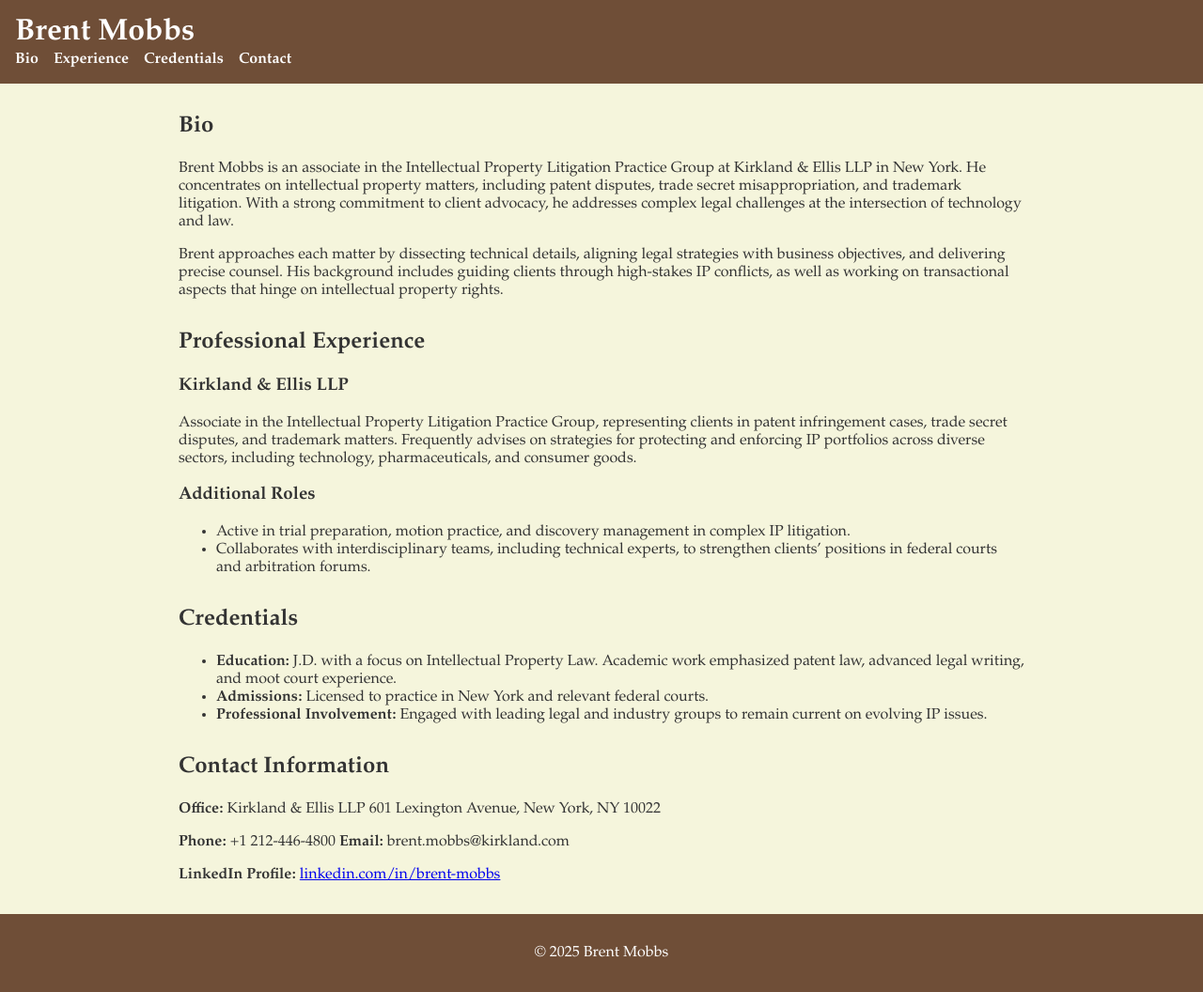
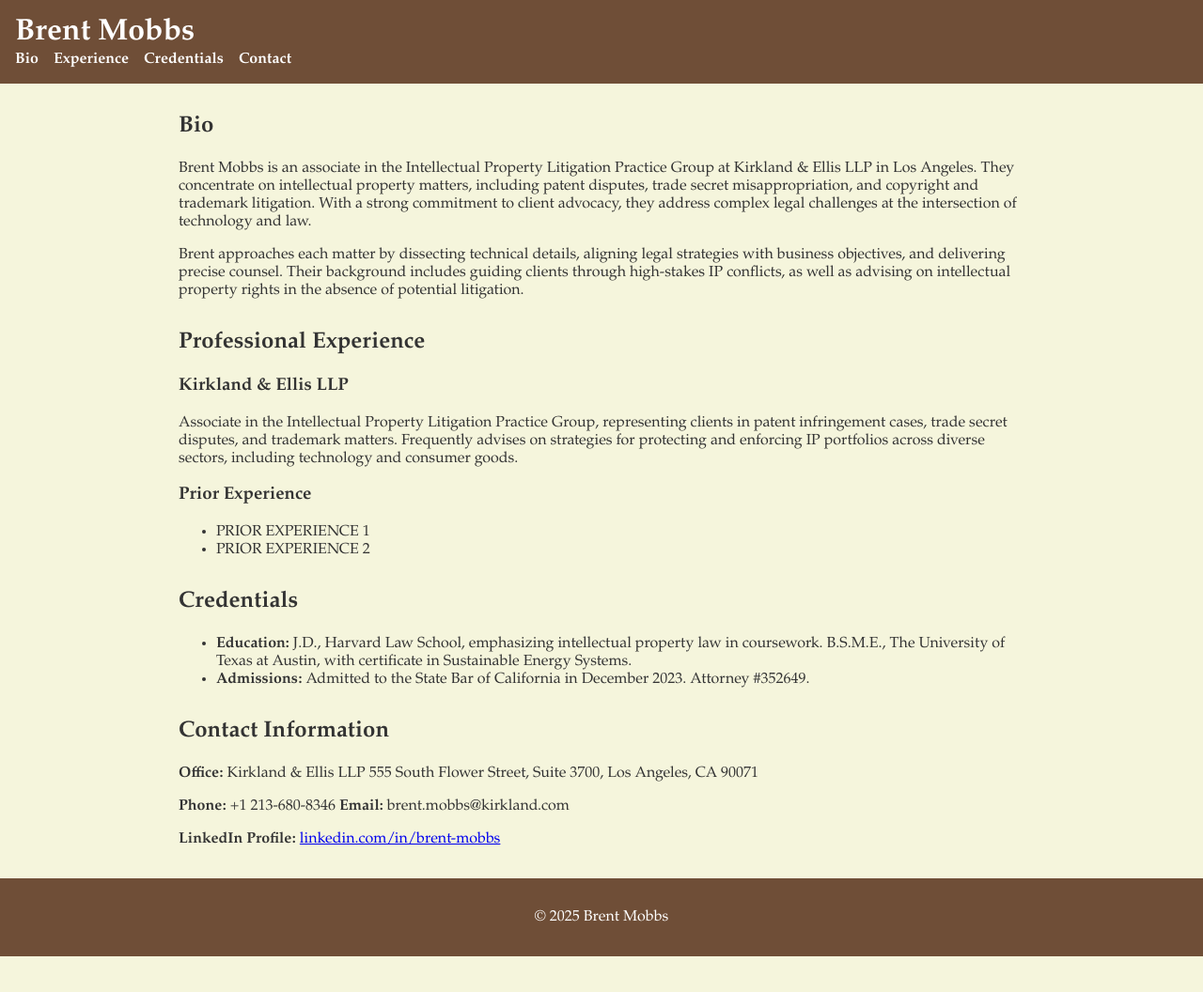
Before and after one commit to brentmobbs/brentmobbs.github.io, a Jekyll site: the page index.html, which Jekyll copies as it is, in a window 1280 px wide. Shown: the whole page at 94% size. Built offline with Jekyll 4.4.1, drawn with Linux system fonts in a browser that asks for light colours; after the commit the page ends 1018 px from its top, so only the background shows below that.

Commit message:
Update index.html

```diff
--- a/index.html
+++ b/index.html
@@ -23,10 +23,10 @@
     <section id="bio">
       <h2>Bio</h2>
       <p>
-        Brent Mobbs is an associate in the Intellectual Property Litigation Practice Group at Kirkland & Ellis LLP in New York. He concentrates on intellectual property matters, including patent disputes, trade secret misappropriation, and trademark litigation. With a strong commitment to client advocacy, he addresses complex legal challenges at the intersection of technology and law.
+        Brent Mobbs is an associate in the Intellectual Property Litigation Practice Group at Kirkland & Ellis LLP in Los Angeles. They concentrate on intellectual property matters, including patent disputes, trade secret misappropriation, and copyright and trademark litigation. With a strong commitment to client advocacy, they address complex legal challenges at the intersection of technology and law.
       </p>
       <p>
-        Brent approaches each matter by dissecting technical details, aligning legal strategies with business objectives, and delivering precise counsel. His background includes guiding clients through high-stakes IP conflicts, as well as working on transactional aspects that hinge on intellectual property rights.
+        Brent approaches each matter by dissecting technical details, aligning legal strategies with business objectives, and delivering precise counsel. Their background includes guiding clients through high-stakes IP conflicts, as well as advising on intellectual property rights in the absence of potential litigation.
       </p>
     </section>
 
@@ -35,15 +35,15 @@
       <h2>Professional Experience</h2>
       <h3>Kirkland & Ellis LLP</h3>
       <p>
-        Associate in the Intellectual Property Litigation Practice Group, representing clients in patent infringement cases, trade secret disputes, and trademark matters. Frequently advises on strategies for protecting and enforcing IP portfolios across diverse sectors, including technology, pharmaceuticals, and consumer goods.
+        Associate in the Intellectual Property Litigation Practice Group, representing clients in patent infringement cases, trade secret disputes, and trademark matters. Frequently advises on strategies for protecting and enforcing IP portfolios across diverse sectors, including technology and consumer goods.
       </p>
-      <h3>Additional Roles</h3>
+      <h3>Prior Experience</h3>
       <ul>
         <li>
-          Active in trial preparation, motion practice, and discovery management in complex IP litigation.
+          PRIOR EXPERIENCE 1
         </li>
         <li>
-          Collaborates with interdisciplinary teams, including technical experts, to strengthen clients’ positions in federal courts and arbitration forums.
+          PRIOR EXPERIENCE 2
         </li>
       </ul>
     </section>
@@ -53,14 +53,10 @@
       <h2>Credentials</h2>
       <ul>
         <li>
-          <strong>Education:</strong> J.D. with a focus on Intellectual Property Law.
-          Academic work emphasized patent law, advanced legal writing, and moot court experience.
+          <strong>Education:</strong> J.D., Harvard Law School, emphasizing intellectual property law in coursework. B.S.M.E., The University of Texas at Austin, with certificate in Sustainable Energy Systems.
         </li>
         <li>
-          <strong>Admissions:</strong> Licensed to practice in New York and relevant federal courts.
-        </li>
-        <li>
-          <strong>Professional Involvement:</strong> Engaged with leading legal and industry groups to remain current on evolving IP issues.
+          <strong>Admissions:</strong> Admitted to the State Bar of California in December 2023. Attorney #352649.
         </li>
       </ul>
     </section>
@@ -70,10 +66,10 @@
       <h2>Contact Information</h2>
       <p>
         <strong>Office:</strong> Kirkland & Ellis LLP
-        601 Lexington Avenue, New York, NY 10022
+        555 South Flower Street, Suite 3700, Los Angeles, CA 90071
       </p>
       <p>
-        <strong>Phone:</strong> +1 212-446-4800
+        <strong>Phone:</strong> +1 213-680-8346
         <strong>Email:</strong> brent.mobbs@kirkland.com
       </p>
       <p>
```
